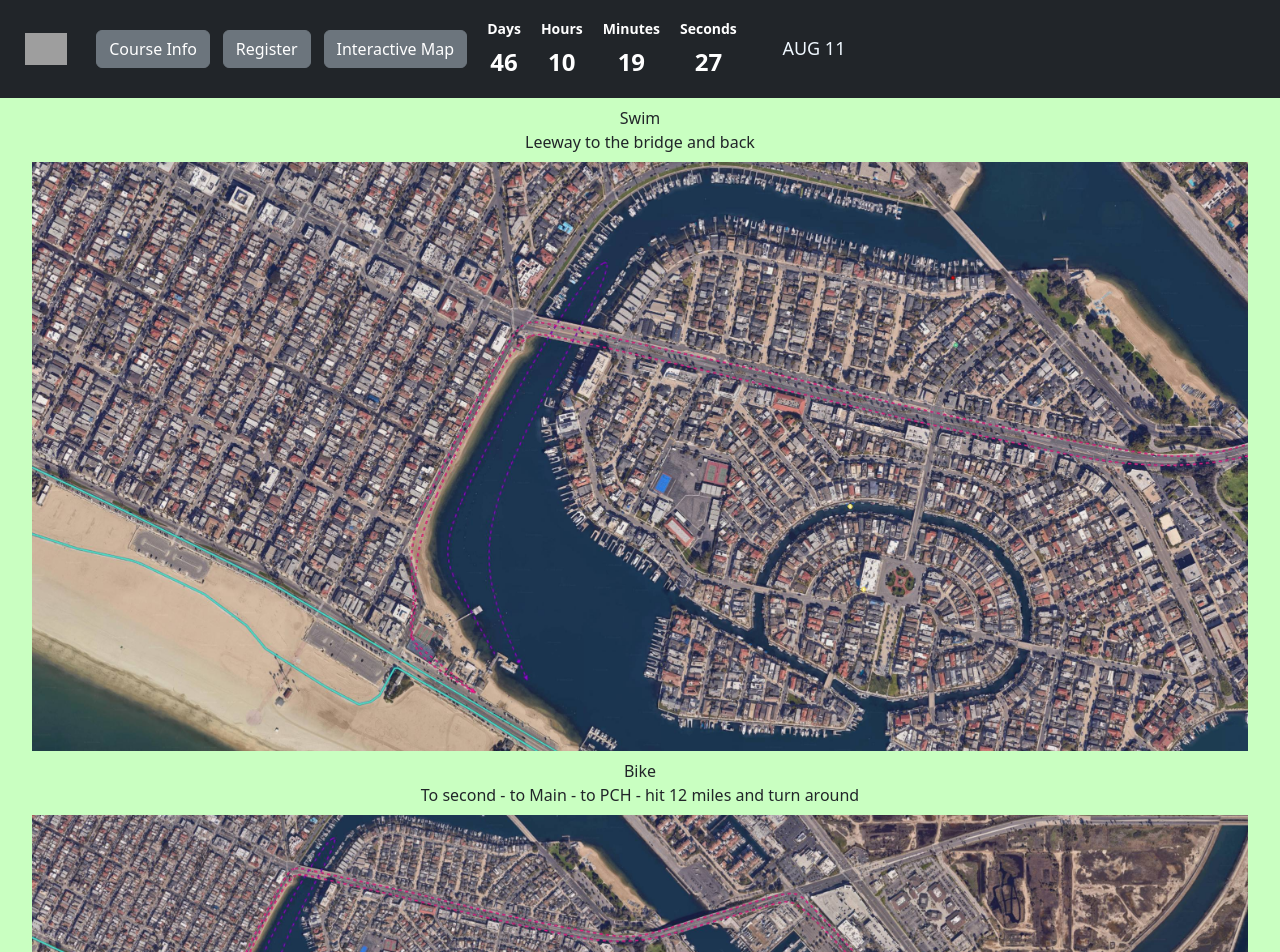
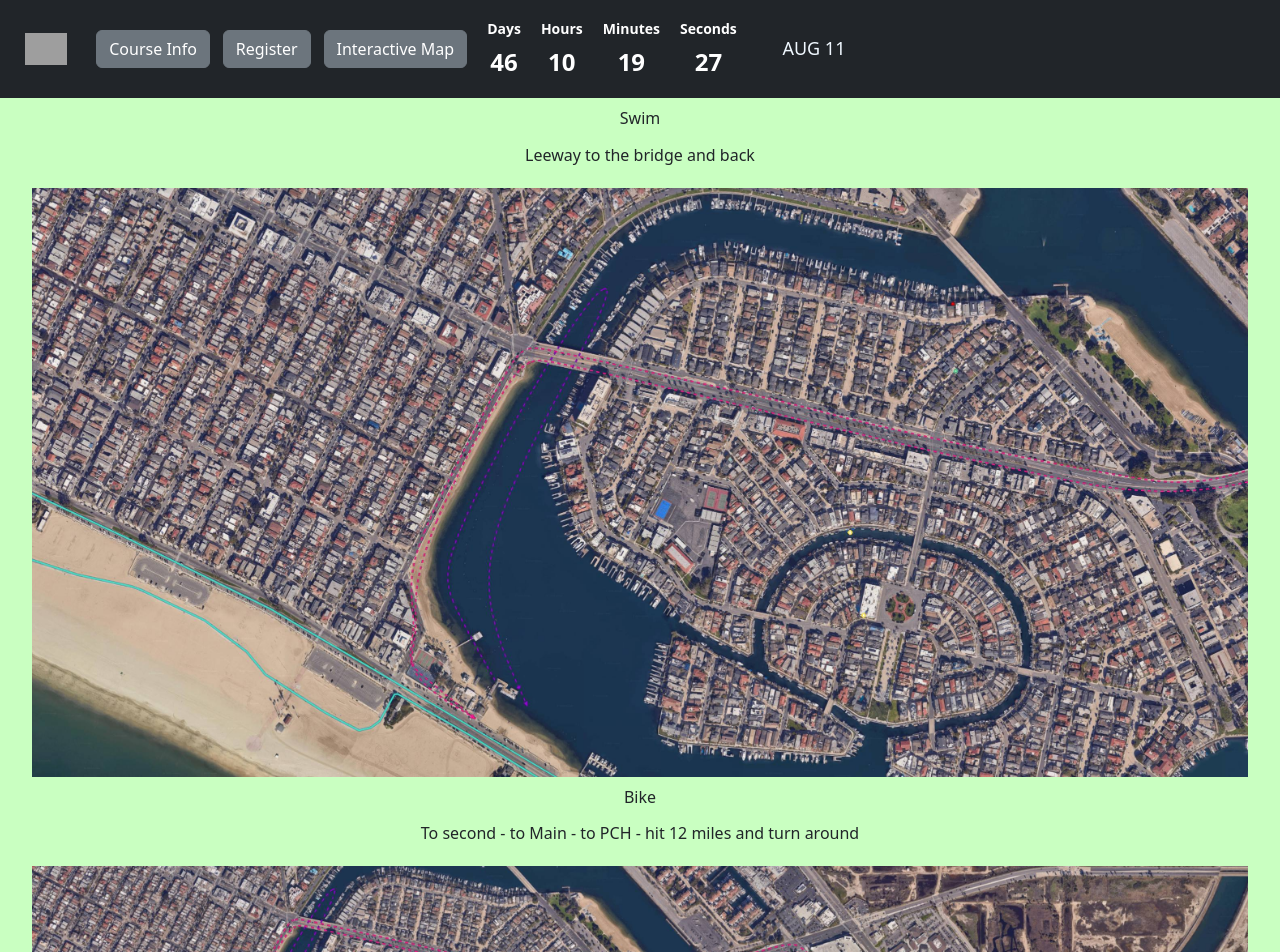
Before and after one commit to r-rouse/tri-harder, a React (Create React App) app in the folder tri-harder/: page /course in a window 1280 px wide. Shown: the top 952 px of the page. Built offline with nearby package versions, Linux system fonts and the light colour scheme; grey boxes are pictures that could not be loaded.

Commit message:
style: margin

```diff
--- a/tri-harder/src/pages/course.js
+++ b/tri-harder/src/pages/course.js
@@ -15,17 +15,17 @@ const Course = () => {
             </div>
             <div className="full-screen-image">
                 <div> Swim
-                    <div> Leeway to the bridge and back</div>
+                    <div className="def"> Leeway to the bridge and back</div>
                 </div>
                 <img src={image} alt="course map" />
                 <div> Bike
-                    <div> To second - to Main - to PCH - hit 12 miles and turn around</div>
+                    <div className="def"> To second - to Main - to PCH - hit 12 miles and turn around</div>
                 </div>
                 <img src={image2} alt="course map" />
                 <img src={image3} alt="course map" />
                 <img src={image4} alt="course map" />
                 <div> Run
-                    <div> Around the peninsula - down the beach path to Junipero - up to Ocean - Ocean back to Leeway</div>
+                    <div className="def"> Around the peninsula - down the beach path to Junipero - up to Ocean - Ocean back to Leeway</div>
                 </div>
 
                 <img src={image5} alt="course map" />
--- a/tri-harder/src/styles/course.css
+++ b/tri-harder/src/styles/course.css
@@ -22,3 +22,6 @@
     height: auto;
     object-fit: cover; /* Cover the entire container without distortion */
   }
+  .def {
+    margin: 1vw;
+  }
```
